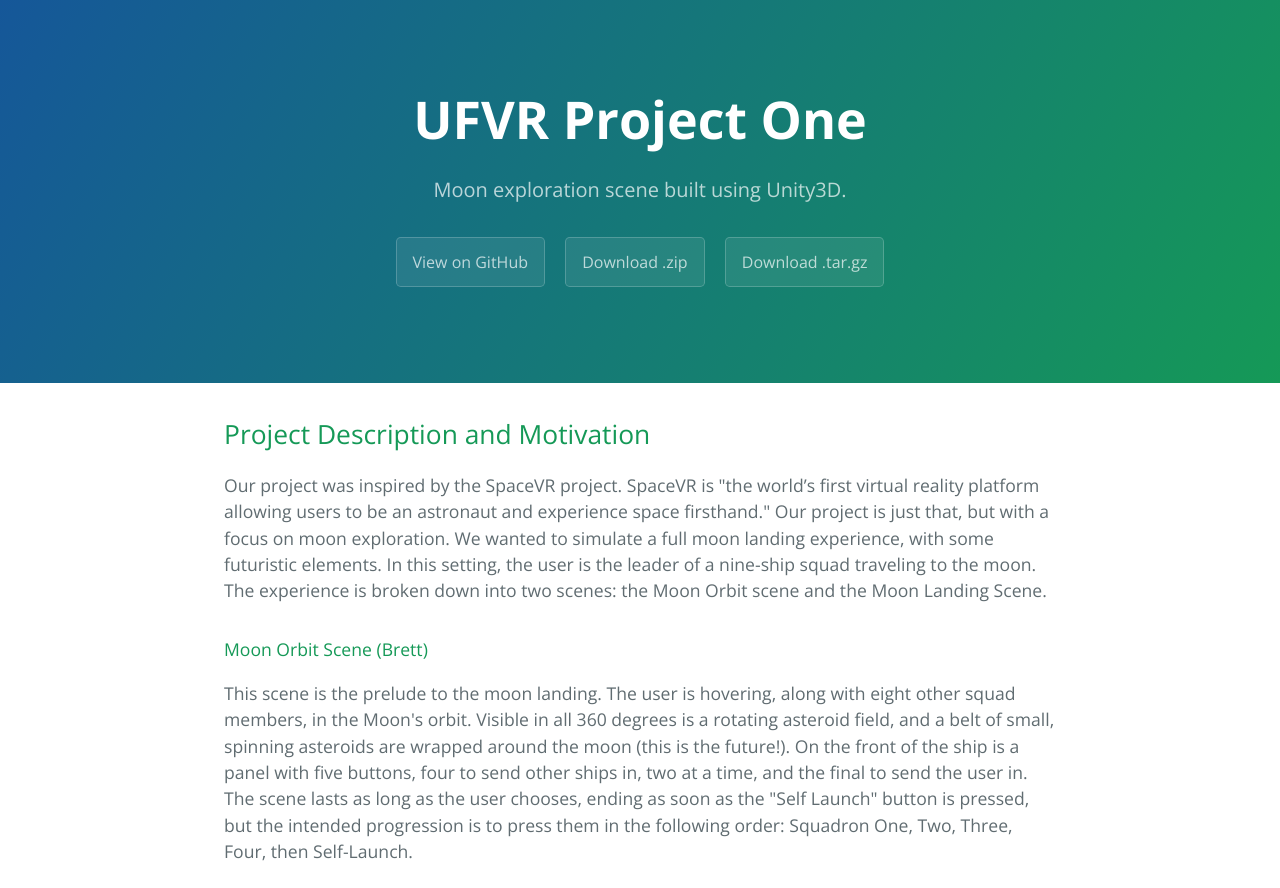
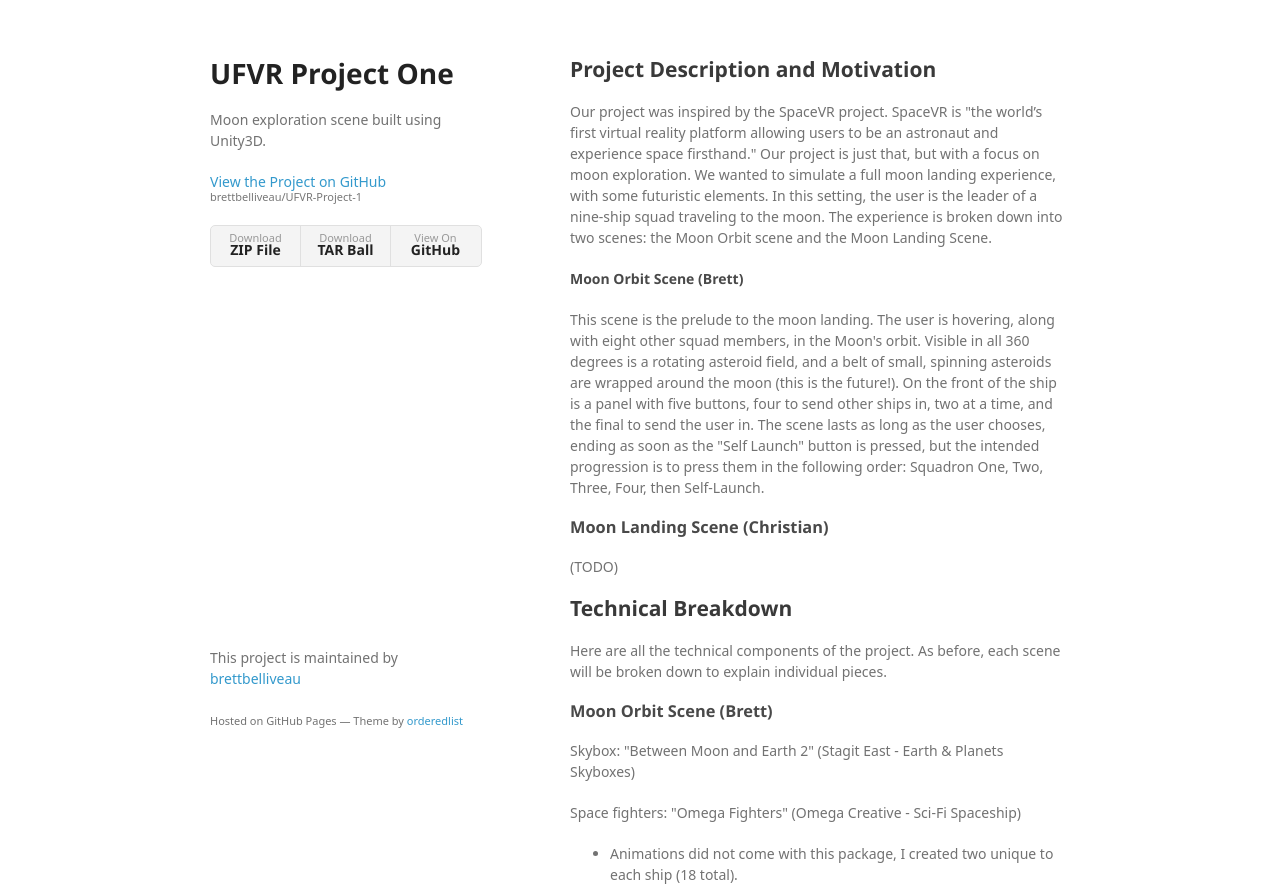
Before and after one commit to brettbelliveau/MoonExplorationVR, a plain HTML site: page index.html in a window 1280 px wide. Shown: the top 888 px of the page. Drawn offline with nearby package versions, Linux system fonts and the light colour scheme; a web font is replaced by a local one.

Commit message:
Create gh-pages branch via GitHub

```diff
--- a/index.html
+++ b/index.html
@@ -1,25 +1,34 @@
-<!DOCTYPE html>
-<html lang="en-us">
+<!doctype html>
+<html>
   <head>
-    <meta charset="UTF-8">
+    <meta charset="utf-8">
+    <meta http-equiv="X-UA-Compatible" content="chrome=1">
     <title>UFVR Project One by brettbelliveau</title>
-    <meta name="viewport" content="width=device-width, initial-scale=1">
-    <link rel="stylesheet" type="text/css" href="stylesheets/normalize.css" media="screen">
-    <link href='https://fonts.googleapis.com/css?family=Open+Sans:400,700' rel='stylesheet' type='text/css'>
-    <link rel="stylesheet" type="text/css" href="stylesheets/stylesheet.css" media="screen">
-    <link rel="stylesheet" type="text/css" href="stylesheets/github-light.css" media="screen">
+
+    <link rel="stylesheet" href="stylesheets/styles.css">
+    <link rel="stylesheet" href="stylesheets/github-light.css">
+    <meta name="viewport" content="width=device-width">
+    <!--[if lt IE 9]>
+    <script src="//html5shiv.googlecode.com/svn/trunk/html5.js"></script>
+    <![endif]-->
   </head>
   <body>
-    <section class="page-header">
-      <h1 class="project-name">UFVR Project One</h1>
-      <h2 class="project-tagline">Moon exploration scene built using Unity3D.</h2>
-      <a href="https://github.com/brettbelliveau/UFVR-Project-1" class="btn">View on GitHub</a>
-      <a href="https://github.com/brettbelliveau/UFVR-Project-1/zipball/master" class="btn">Download .zip</a>
-      <a href="https://github.com/brettbelliveau/UFVR-Project-1/tarball/master" class="btn">Download .tar.gz</a>
-    </section>
+    <div class="wrapper">
+      <header>
+        <h1>UFVR Project One</h1>
+        <p>Moon exploration scene built using Unity3D.</p>
 
-    <section class="main-content">
-      <h2>
+        <p class="view"><a href="https://github.com/brettbelliveau/UFVR-Project-1">View the Project on GitHub <small>brettbelliveau/UFVR-Project-1</small></a></p>
+
+
+        <ul>
+          <li><a href="https://github.com/brettbelliveau/UFVR-Project-1/zipball/master">Download <strong>ZIP File</strong></a></li>
+          <li><a href="https://github.com/brettbelliveau/UFVR-Project-1/tarball/master">Download <strong>TAR Ball</strong></a></li>
+          <li><a href="https://github.com/brettbelliveau/UFVR-Project-1">View On <strong>GitHub</strong></a></li>
+        </ul>
+      </header>
+      <section>
+        <h2>
 <a id="project-description-and-motivation" class="anchor" href="#project-description-and-motivation" aria-hidden="true"><span aria-hidden="true" class="octicon octicon-link"></span></a>Project Description and Motivation</h2>
 
 <p>Our project was inspired by the SpaceVR project. SpaceVR is "the world’s first virtual reality platform allowing users to be an astronaut and experience space firsthand." Our project is just that, but with a focus on moon exploration. We wanted to simulate a full moon landing experience, with some futuristic elements. In this setting, the user is the leader of a nine-ship squad traveling to the moon. The experience is broken down into two scenes: the Moon Orbit scene and the Moon Landing Scene.</p>
@@ -77,17 +86,18 @@
 <h3>
 <a id="links" class="anchor" href="#links" aria-hidden="true"><span aria-hidden="true" class="octicon octicon-link"></span></a>Links</h3>
 
-<p>Video Link: <a href="https://www.youtube.com/watch?v=1nSQ8qMAj3Q">https://www.youtube.com/watch?v=1nSQ8qMAj3Q</a>
-SpaceVR: <a href="http://www.spacevr.co/#spacevr">http://www.spacevr.co/#spacevr</a></p>
-
-      <footer class="site-footer">
-        <span class="site-footer-owner"><a href="https://github.com/brettbelliveau/UFVR-Project-1">UFVR Project One</a> is maintained by <a href="https://github.com/brettbelliveau">brettbelliveau</a>.</span>
-
-        <span class="site-footer-credits">This page was generated by <a href="https://pages.github.com">GitHub Pages</a> using the <a href="https://github.com/jasonlong/cayman-theme">Cayman theme</a> by <a href="https://twitter.com/jasonlong">Jason Long</a>.</span>
+<ul>
+<li><a href="https://www.youtube.com/watch?v=1nSQ8qMAj3Q">YouTube Video</a></li>
+<li><a href="https://www.dropbox.com/s/f3sdk95fmqro6oy/ProjectOnePackage.unitypackage?dl=0">Download Project Package</a></li>
+<li><a href="http://www.spacevr.co/#spacevr">SpaceVR Website</a></li>
+</ul>
+      </section>
+      <footer>
+        <p>This project is maintained by <a href="https://github.com/brettbelliveau">brettbelliveau</a></p>
+        <p><small>Hosted on GitHub Pages &mdash; Theme by <a href="https://github.com/orderedlist">orderedlist</a></small></p>
       </footer>
-
-    </section>
-
+    </div>
+    <script src="javascripts/scale.fix.js"></script>
 
   </body>
 </html>
--- /dev/null
+++ b/javascripts/scale.fix.js
@@ -0,0 +1,17 @@
+var metas = document.getElementsByTagName('meta');
+var i;
+if (navigator.userAgent.match(/iPhone/i)) {
+  for (i=0; i<metas.length; i++) {
+    if (metas[i].name == "viewport") {
+      metas[i].content = "width=device-width, minimum-scale=1.0, maximum-scale=1.0";
+    }
+  }
+  document.addEventListener("gesturestart", gestureStart, false);
+}
+function gestureStart() {
+  for (i=0; i<metas.length; i++) {
+    if (metas[i].name == "viewport") {
+      metas[i].content = "width=device-width, minimum-scale=0.25, maximum-scale=1.6";
+    }
+  }
+}
--- /dev/null
+++ b/stylesheets/styles.css
@@ -0,0 +1,324 @@
+@font-face {
+  font-family: 'Noto Sans';
+  font-weight: 400;
+  font-style: normal;
+  src: url('../fonts/Noto-Sans-regular/Noto-Sans-regular.eot');
+  src: url('../fonts/Noto-Sans-regular/Noto-Sans-regular.eot?#iefix') format('embedded-opentype'),
+       local('Noto Sans'),
+       local('Noto-Sans-regular'),
+       url('../fonts/Noto-Sans-regular/Noto-Sans-regular.woff2') format('woff2'),
+       url('../fonts/Noto-Sans-regular/Noto-Sans-regular.woff') format('woff'),
+       url('../fonts/Noto-Sans-regular/Noto-Sans-regular.ttf') format('truetype'),
+       url('../fonts/Noto-Sans-regular/Noto-Sans-regular.svg#NotoSans') format('svg');
+}
+
+@font-face {
+  font-family: 'Noto Sans';
+  font-weight: 700;
+  font-style: normal;
+  src: url('../fonts/Noto-Sans-700/Noto-Sans-700.eot');
+  src: url('../fonts/Noto-Sans-700/Noto-Sans-700.eot?#iefix') format('embedded-opentype'),
+       local('Noto Sans Bold'),
+       local('Noto-Sans-700'),
+       url('../fonts/Noto-Sans-700/Noto-Sans-700.woff2') format('woff2'),
+       url('../fonts/Noto-Sans-700/Noto-Sans-700.woff') format('woff'),
+       url('../fonts/Noto-Sans-700/Noto-Sans-700.ttf') format('truetype'),
+       url('../fonts/Noto-Sans-700/Noto-Sans-700.svg#NotoSans') format('svg');
+}
+
+@font-face {
+  font-family: 'Noto Sans';
+  font-weight: 400;
+  font-style: italic;
+  src: url('../fonts/Noto-Sans-italic/Noto-Sans-italic.eot');
+  src: url('../fonts/Noto-Sans-italic/Noto-Sans-italic.eot?#iefix') format('embedded-opentype'),
+       local('Noto Sans Italic'),
+       local('Noto-Sans-italic'),
+       url('../fonts/Noto-Sans-italic/Noto-Sans-italic.woff2') format('woff2'),
+       url('../fonts/Noto-Sans-italic/Noto-Sans-italic.woff') format('woff'),
+       url('../fonts/Noto-Sans-italic/Noto-Sans-italic.ttf') format('truetype'),
+       url('../fonts/Noto-Sans-italic/Noto-Sans-italic.svg#NotoSans') format('svg');
+}
+
+@font-face {
+  font-family: 'Noto Sans';
+  font-weight: 700;
+  font-style: italic;
+  src: url('../fonts/Noto-Sans-700italic/Noto-Sans-700italic.eot');
+  src: url('../fonts/Noto-Sans-700italic/Noto-Sans-700italic.eot?#iefix') format('embedded-opentype'),
+       local('Noto Sans Bold Italic'),
+       local('Noto-Sans-700italic'),
+       url('../fonts/Noto-Sans-700italic/Noto-Sans-700italic.woff2') format('woff2'),
+       url('../fonts/Noto-Sans-700italic/Noto-Sans-700italic.woff') format('woff'),
+       url('../fonts/Noto-Sans-700italic/Noto-Sans-700italic.ttf') format('truetype'),
+       url('../fonts/Noto-Sans-700italic/Noto-Sans-700italic.svg#NotoSans') format('svg');
+}
+
+body {
+  background-color: #fff;
+  padding:50px;
+  font: 14px/1.5 "Noto Sans", "Helvetica Neue", Helvetica, Arial, sans-serif;
+  color:#727272;
+  font-weight:400;
+}
+
+h1, h2, h3, h4, h5, h6 {
+  color:#222;
+  margin:0 0 20px;
+}
+
+p, ul, ol, table, pre, dl {
+  margin:0 0 20px;
+}
+
+h1, h2, h3 {
+  line-height:1.1;
+}
+
+h1 {
+  font-size:28px;
+}
+
+h2 {
+  color:#393939;
+}
+
+h3, h4, h5, h6 {
+  color:#494949;
+}
+
+a {
+  color:#39c;
+  text-decoration:none;
+}
+
+a:hover {
+  color:#069;
+}
+
+a small {
+  font-size:11px;
+  color:#777;
+  margin-top:-0.3em;
+  display:block;
+}
+
+a:hover small {
+  color:#777;
+}
+
+.wrapper {
+  width:860px;
+  margin:0 auto;
+}
+
+blockquote {
+  border-left:1px solid #e5e5e5;
+  margin:0;
+  padding:0 0 0 20px;
+  font-style:italic;
+}
+
+code, pre {
+  font-family:Monaco, Bitstream Vera Sans Mono, Lucida Console, Terminal, Consolas, Liberation Mono, DejaVu Sans Mono, Courier New, monospace;
+  color:#333;
+  font-size:12px;
+}
+
+pre {
+  padding:8px 15px;
+  background: #f8f8f8;
+  border-radius:5px;
+  border:1px solid #e5e5e5;
+  overflow-x: auto;
+}
+
+table {
+  width:100%;
+  border-collapse:collapse;
+}
+
+th, td {
+  text-align:left;
+  padding:5px 10px;
+  border-bottom:1px solid #e5e5e5;
+}
+
+dt {
+  color:#444;
+  font-weight:700;
+}
+
+th {
+  color:#444;
+}
+
+img {
+  max-width:100%;
+}
+
+header {
+  width:270px;
+  float:left;
+  position:fixed;
+  -webkit-font-smoothing:subpixel-antialiased;
+}
+
+header ul {
+  list-style:none;
+  height:40px;
+  padding:0;
+  background: #f4f4f4;
+  border-radius:5px;
+  border:1px solid #e0e0e0;
+  width:270px;
+}
+
+header li {
+  width:89px;
+  float:left;
+  border-right:1px solid #e0e0e0;
+  height:40px;
+}
+
+header li:first-child a {
+  border-radius:5px 0 0 5px;
+}
+
+header li:last-child a {
+  border-radius:0 5px 5px 0;
+}
+
+header ul a {
+  line-height:1;
+  font-size:11px;
+  color:#999;
+  display:block;
+  text-align:center;
+  padding-top:6px;
+  height:34px;
+}
+
+header ul a:hover {
+  color:#999;
+}
+
+header ul a:active {
+  background-color:#f0f0f0;
+}
+
+strong {
+  color:#222;
+  font-weight:700;
+}
+
+header ul li + li + li {
+  border-right:none;
+  width:89px;
+}
+
+header ul a strong {
+  font-size:14px;
+  display:block;
+  color:#222;
+}
+
+section {
+  width:500px;
+  float:right;
+  padding-bottom:50px;
+}
+
+small {
+  font-size:11px;
+}
+
+hr {
+  border:0;
+  background:#e5e5e5;
+  height:1px;
+  margin:0 0 20px;
+}
+
+footer {
+  width:270px;
+  float:left;
+  position:fixed;
+  bottom:50px;
+  -webkit-font-smoothing:subpixel-antialiased;
+}
+
+@media print, screen and (max-width: 960px) {
+
+  div.wrapper {
+    width:auto;
+    margin:0;
+  }
+
+  header, section, footer {
+    float:none;
+    position:static;
+    width:auto;
+  }
+
+  header {
+    padding-right:320px;
+  }
+
+  section {
+    border:1px solid #e5e5e5;
+    border-width:1px 0;
+    padding:20px 0;
+    margin:0 0 20px;
+  }
+
+  header a small {
+    display:inline;
+  }
+
+  header ul {
+    position:absolute;
+    right:50px;
+    top:52px;
+  }
+}
+
+@media print, screen and (max-width: 720px) {
+  body {
+    word-wrap:break-word;
+  }
+
+  header {
+    padding:0;
+  }
+
+  header ul, header p.view {
+    position:static;
+  }
+
+  pre, code {
+    word-wrap:normal;
+  }
+}
+
+@media print, screen and (max-width: 480px) {
+  body {
+    padding:15px;
+  }
+
+  header ul {
+    width:99%;
+  }
+
+  header li, header ul li + li + li {
+    width:33%;
+  }
+}
+
+@media print {
+  body {
+    padding:0.4in;
+    font-size:12pt;
+    color:#444;
+  }
+}
```
Also changed, not shown: params.json (+1 -1 lines).
